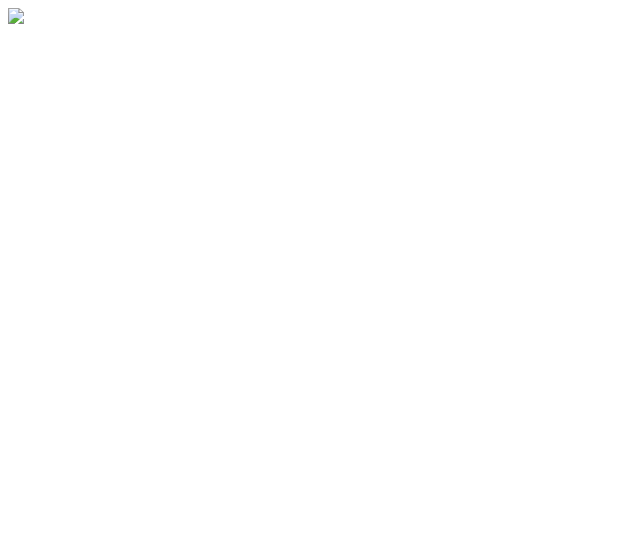
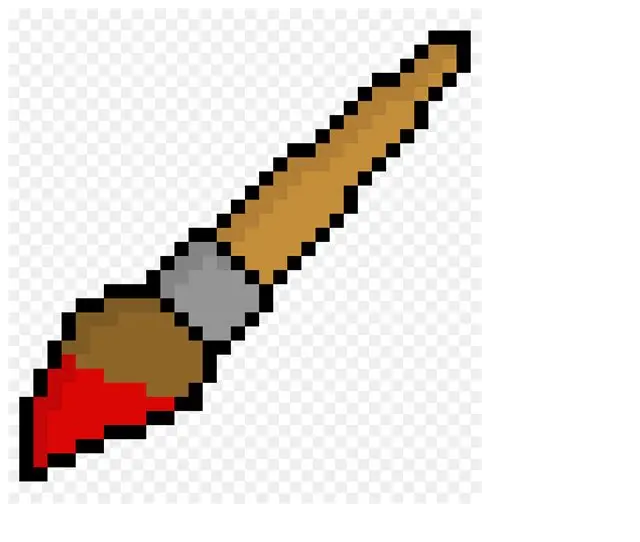
Before and after one commit to thecreaturefeature1254/color-world, a plain HTML site: page index.html in a window 1280 px wide. Shown: the whole page, without its empty margins (0-640 px from the left). Drawn offline with Linux system fonts and the light colour scheme.

Commit message:
Update index.html

```diff
--- a/index.html
+++ b/index.html
@@ -3,5 +3,5 @@
 
 </head>
 <body>
-  <img src = document.brush.png id = "A">
+  <img src = brush.png id = "A">
 </body>
```
